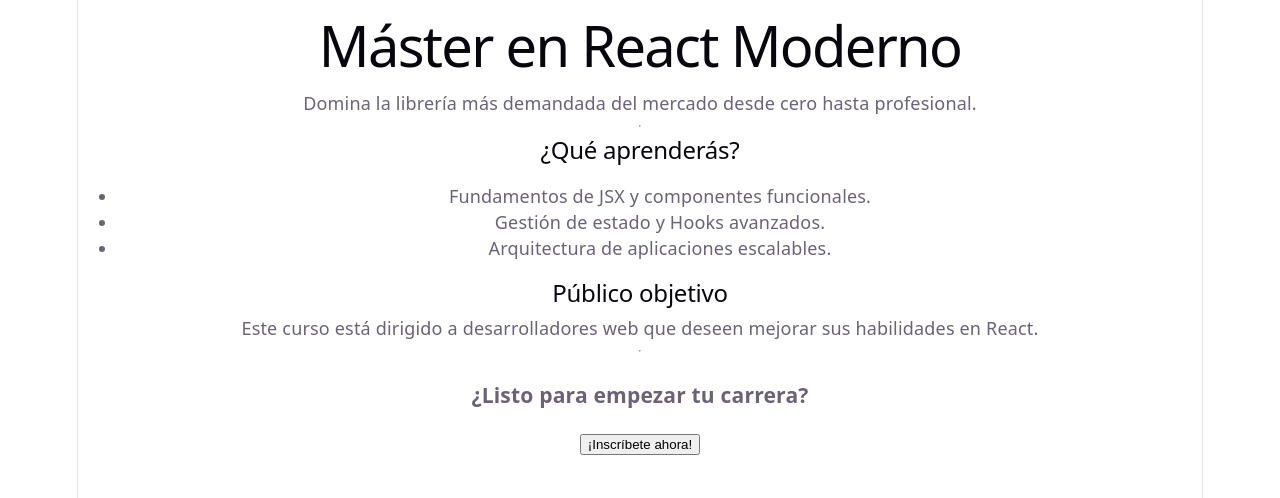
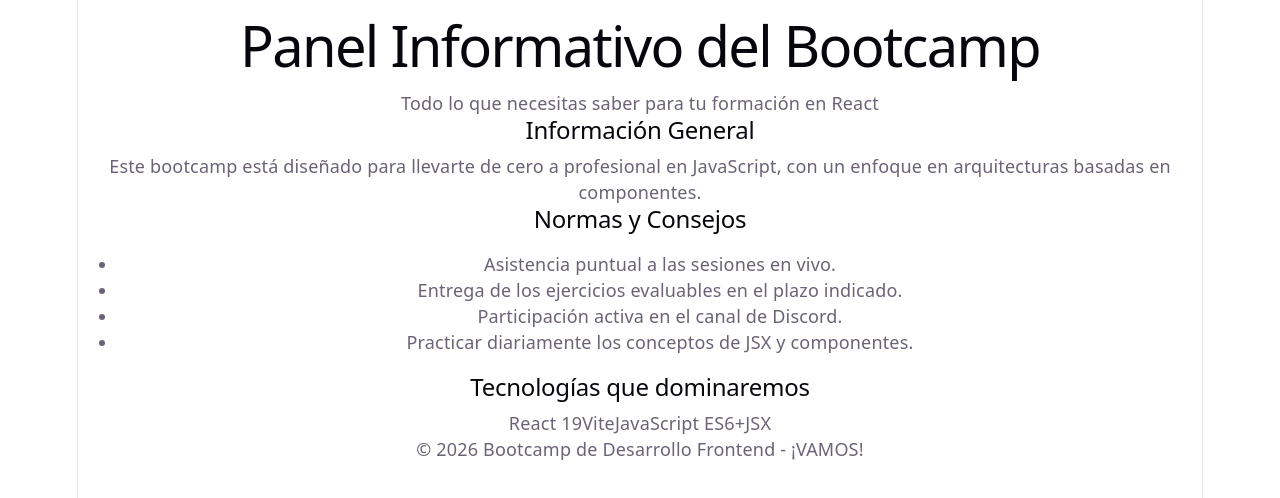
Before and after one commit to GuiMayor/Bootcamp-esplai, a React (Vite) app in the folder 03-react/ejercicios-react/: page / in a window 1280 px wide. Shown: the top 498 px of the page. Built offline with nearby package versions, Linux system fonts and the light colour scheme.

Commit message:
feat(react):Ejercicio09/Introduccion-React

```diff
--- a/03-react/ejercicios-react/src/App.jsx
+++ b/03-react/ejercicios-react/src/App.jsx
@@ -1,4 +1,35 @@
 import React from 'react';
+import PanelHeader from './components/Ejercicio09/PanelHeader';
+import GeneralInfo from './components/Ejercicio09/GeneralInfo';
+import RulesAndTips from './components/Ejercicio09/RulesAndTips';
+import TechList from './components/Ejercicio09/TechList';
+import PanelFooter from './components/Ejercicio09/PanelFooter';
+
+function App() {
+  return (
+    <main className="dashboard-container">
+      <PanelHeader />
+      <div className="dashboard-content">
+        <GeneralInfo />
+        <RulesAndTips />
+        <TechList />
+      </div>
+      <PanelFooter />
+    </main>
+  );
+}
+export default App;
+
+
+
+
+
+
+
+
+
+
+/*============ejercicio 07===================
 import MainHeader from './components/Ejercicio07/MainHeader';
 import LearningObjectives from './components/Ejercicio07/LearningObjectives';
 import TargetAudience from './components/Ejercicio07/TargetAudience';
@@ -17,7 +48,7 @@ function App() {
   );
 }
 
-export default App;
+export default App;*/
 
 
 
--- /dev/null
+++ b/03-react/ejercicios-react/src/components/Ejercicio09/GeneralInfo.jsx
@@ -0,0 +1,10 @@
+import React from "react";
+function GeneralInfo() {
+  return (
+    <section className="info-block">
+      <h2>Información General</h2>
+      <p>Este bootcamp está diseñado para llevarte de cero a profesional en JavaScript, con un enfoque en arquitecturas basadas en componentes.</p>
+    </section>
+  );
+}
+export default GeneralInfo;
--- /dev/null
+++ b/03-react/ejercicios-react/src/components/Ejercicio09/PanelFooter.jsx
@@ -0,0 +1,9 @@
+import React from "react";
+function PanelFooter() {
+  return (
+    <footer className="panel-footer">
+      <p>&copy; 2026 Bootcamp de Desarrollo Frontend - ¡VAMOS!</p>
+    </footer>
+  );
+}
+export default PanelFooter;
--- /dev/null
+++ b/03-react/ejercicios-react/src/components/Ejercicio09/PanelHeader.jsx
@@ -0,0 +1,11 @@
+import React from "react";
+function PanelHeader() {
+  return (
+    <header className="panel-header">
+      <h1>Panel Informativo del Bootcamp</h1>
+      <p>Todo lo que necesitas saber para tu formación en React</p>
+    </header>
+  );
+}
+
+export default PanelHeader;
--- /dev/null
+++ b/03-react/ejercicios-react/src/components/Ejercicio09/RulesAndTips.jsx
@@ -0,0 +1,15 @@
+import React from "react";
+function RulesAndTips() {
+  return (
+    <article className="rules-block">
+      <h2>Normas y Consejos</h2>
+      <ul>
+        <li>Asistencia puntual a las sesiones en vivo.</li>
+        <li>Entrega de los ejercicios evaluables en el plazo indicado.</li>
+        <li>Participación activa en el canal de Discord.</li>
+        <li>Practicar diariamente los conceptos de JSX y componentes.</li>
+      </ul>
+    </article>
+  );
+}
+export default RulesAndTips;
--- /dev/null
+++ b/03-react/ejercicios-react/src/components/Ejercicio09/TechList.jsx
@@ -0,0 +1,15 @@
+import React from "react";
+function TechList() {
+  return (
+    <section className="tech-block">
+      <h2>Tecnologías que dominaremos</h2>
+      <div className="tech-grid">
+        <span>React 19</span>
+        <span>Vite</span>
+        <span>JavaScript ES6+</span>
+        <span>JSX</span>
+      </div>
+    </section>
+  );
+}
+export default TechList;
```
